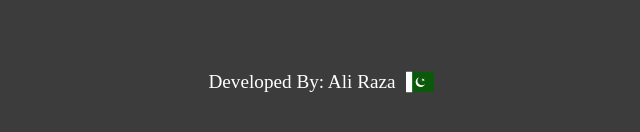
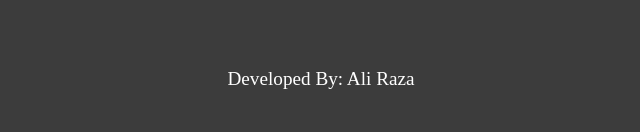
Before and after one commit to aliraza5490/RanPass, a plain HTML site: page index.html in a window 1280 px wide. Shown: the part 538-670 px from the top of the page, without its empty margins (319-959 px from the left). Drawn offline with Linux system fonts and the light colour scheme.

Commit message:
format files

```diff
--- a/index.html
+++ b/index.html
@@ -1,21 +1,16 @@
 <!DOCTYPE html>
 <html lang="en">
+
 <head>
 	<meta name="viewport" content="width=device-width, initial-scale=1.0" />
 	<meta charset="UTF-8" />
-		<meta
-			http-equiv="Content-Security-Policy"
-			content="default-src 'self'"
-		/>
+	<meta http-equiv="Content-Security-Policy" content="default-src 'self'" />
 	<title>RanPass</title>
 	<link rel="stylesheet" href="style.css" />
 	<script src="./script.js" defer></script>
-		<link
-			rel="shortcut icon"
-			href="./images/lock.svg"
-			type="image/x-icon"
-		/>
+	<link rel="shortcut icon" href="./images/lock.svg" type="image/x-icon" />
 </head>
+
 <body>
 	<header>
 		<h1>Random Password <br> Generator</h1>
@@ -25,13 +20,7 @@
 			<h2 id="string">Loading...</h2>
 			<div id="configuration">
 				<label for="length">Length of password (digits):</label>
-					<input
-						type="number"
-						min="8"
-						id="length"
-						required="true"
-						value="8"
-					/>
+				<input type="number" min="8" id="length" required="true" value="8" />
 				<div class="includes">
 					<input type="checkbox" checked="true" id="small">
 					<label for="small">Small letters</label>
@@ -51,44 +40,9 @@
 		</div>
 	</main>
 	<footer>
-			<p>Developed By: Ali Raza</p>
-			<!-- Please refer: https://github.com/shubhamjain/svg-loader -->
-			<svg
-				fill="currentColor"
-				width="28"
-				height="28"
-				xmlns="http://www.w3.org/2000/svg"
-				viewBox="0 0 640 480"
-				preserveAspectRatio="xMidYMid meet"
-				x="120488"
-			>
-				<defs xmlns="http://www.w3.org/2000/svg">
-					<clipPath id="pk_svg__a">
-						<path
-							fill-opacity=".7"
-							d="M-52.3 0h682.6v512H-52.3z"
-						></path>
-					</clipPath>
-				</defs>
-				<g
-					xmlns="http://www.w3.org/2000/svg"
-					fill-rule="evenodd"
-					stroke-width="1pt"
-					clip-path="url(#pk_svg__a)"
-					transform="translate(49) scale(.9375)"
-				>
-					<path fill="#0c590b" d="M-95 0h768v512H-95z"></path>
-					<path fill="#fff" d="M-95 0H97.5v512H-95z"></path>
-					<g fill="#fff">
-						<path
-							d="M403.7 225.4l-31.2-6.6-16.4 27.3-3.4-31.6-31-7.2 29-13-2.7-31.7 21.4 23.6 29.3-12.4-15.9 27.6 21 24z"
-						></path>
-						<path
-							d="M415.4 306a121.2 121.2 0 01-161.3 59.4 122.1 122.1 0 01-59.5-162.1A118.6 118.6 0 01266 139a156.2 156.2 0 00-11.8 10.9A112.3 112.3 0 00415.5 306z"
-						></path>
-					</g>
-				</g>
-			</svg>
+		<p>Developed By: <a href="https://github.com/aliraza5490" target="_blank" referrerpolicy="no-referrer">Ali
+				Raza</a></p>
 	</footer>
 </body>
+
 </html>
--- a/script.js
+++ b/script.js
@@ -5,6 +5,7 @@ const symbols = '!@#$%^&*'.split('');
 const copy_btn=document.getElementById("length");
 const numbers = "123456789".split("");
 let passElements = [];
+
 function validate(){
 	const configurationElems = document.querySelectorAll("input[type='checkbox']");
 	passElements = [];
@@ -29,6 +30,7 @@ function validate(){
 		}
 	})
 }
+
 function randomNumberGenerator(min, max) {
     return Math.floor(Math.random() * (max - min) + min);
 }
@@ -71,6 +73,7 @@ function clickToCopy() {
 	navigator.clipboard.writeText(passString)
     .catch(err => console.log('Async writeText failed with error: "' + err + '"'));
 }
+
 document.addEventListener('keypress', (event) => {
   const keyName = event.code;
   if(keyName == "Space"){
@@ -81,4 +84,5 @@ document.addEventListener('keypress', (event) => {
 	copy_btn.focus();
   }
 });
+
 copy_btn.focus();
--- a/style.css
+++ b/style.css
@@ -3,6 +3,7 @@
   padding: 0;
   font-family: "Fira Code";
 }
+
 body {
   background-color: rgb(60, 60, 60);
   color: white;
@@ -12,16 +13,20 @@ body {
   align-items: center;
   justify-content: center;
 }
-header{
+
+header {
   margin-top: 12vh;
 }
+
 h1 {
   font-size: 3rem;
   text-align: center;
 }
-h2{
+
+h2 {
   margin-top: 1rem;
 }
+
 main {
   font-size: 3rem;
   width: 100%;
@@ -30,53 +35,72 @@ main {
   align-items: center;
   justify-content: center;
 }
-main div div button{
+
+main div div button {
   width: 200px;
   height: 30px;
 }
-main p{
+
+main p {
   font-size: 1rem;
   user-select: none;
   margin-top: 1rem;
 }
+
 main div #configuration {
   font-size: 1rem;
   margin-top: 1rem;
 }
-main div #configuration .includes{
+
+main div #configuration .includes {
   margin-top: 1rem;
   user-select: none;
 }
-main div button:active{
+
+main div button:active {
   background-color: rgb(68, 170, 68);
 }
-footer{
+
+footer {
   font-size: 1.2rem;
   text-align: center;
   display: flex;
   align-items: center;
   justify-content: center;
 }
-footer svg{
-  margin-left: 10px;
+
+footer a {
+  text-decoration: none;
+  color: white;
 }
-@media screen and (max-width: 426px){
-  header{
+
+footer a:hover {
+  color: rgb(206, 206, 206);
+}
+
+@media screen and (max-width: 426px) {
+  header {
     margin-top: 5vh;
   }
-  h1, h2{
+
+  h1,
+  h2 {
     font-size: 2rem;
   }
-  main{
+
+  main {
     font-size: 1.5rem;
   }
-  main p{
+
+  main p {
     font-size: 1rem;
   }
-  main label{
+
+  main label {
     font-size: 1.2rem;
   }
-  button{
+
+  button {
     width: 100px;
   }
 }
```
Lines whose indentation alone changed are shown as unchanged.
